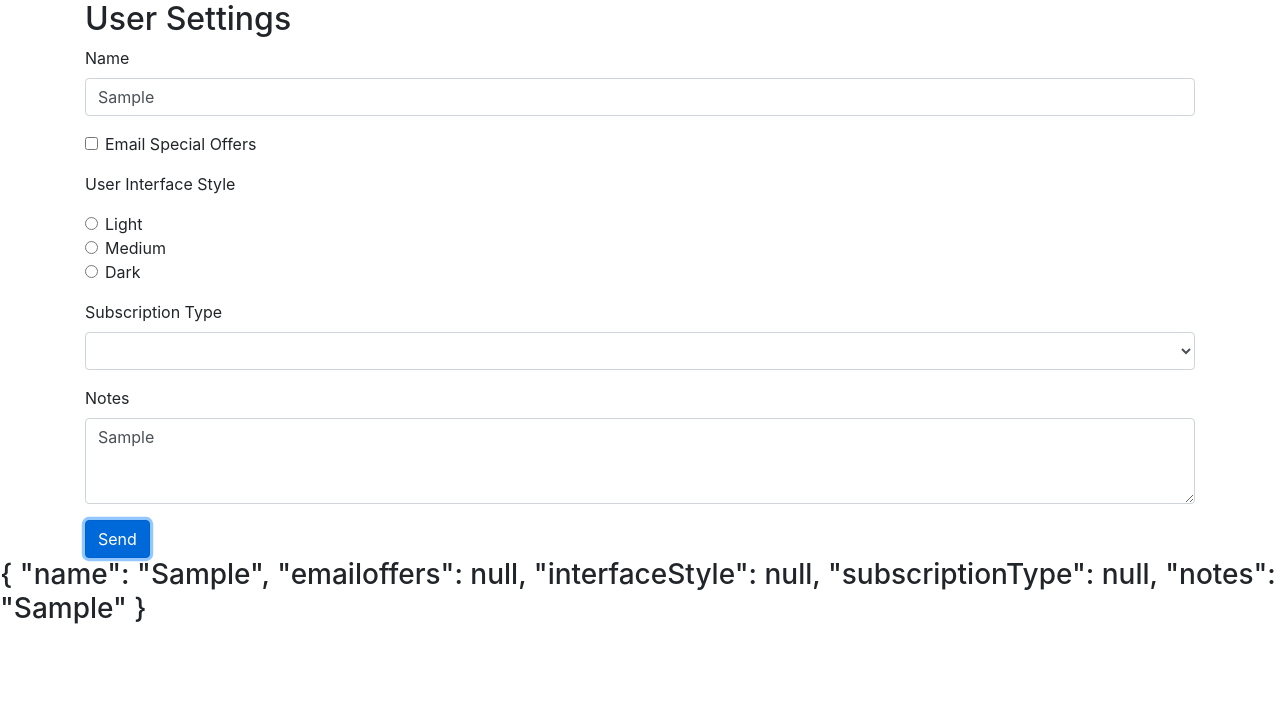
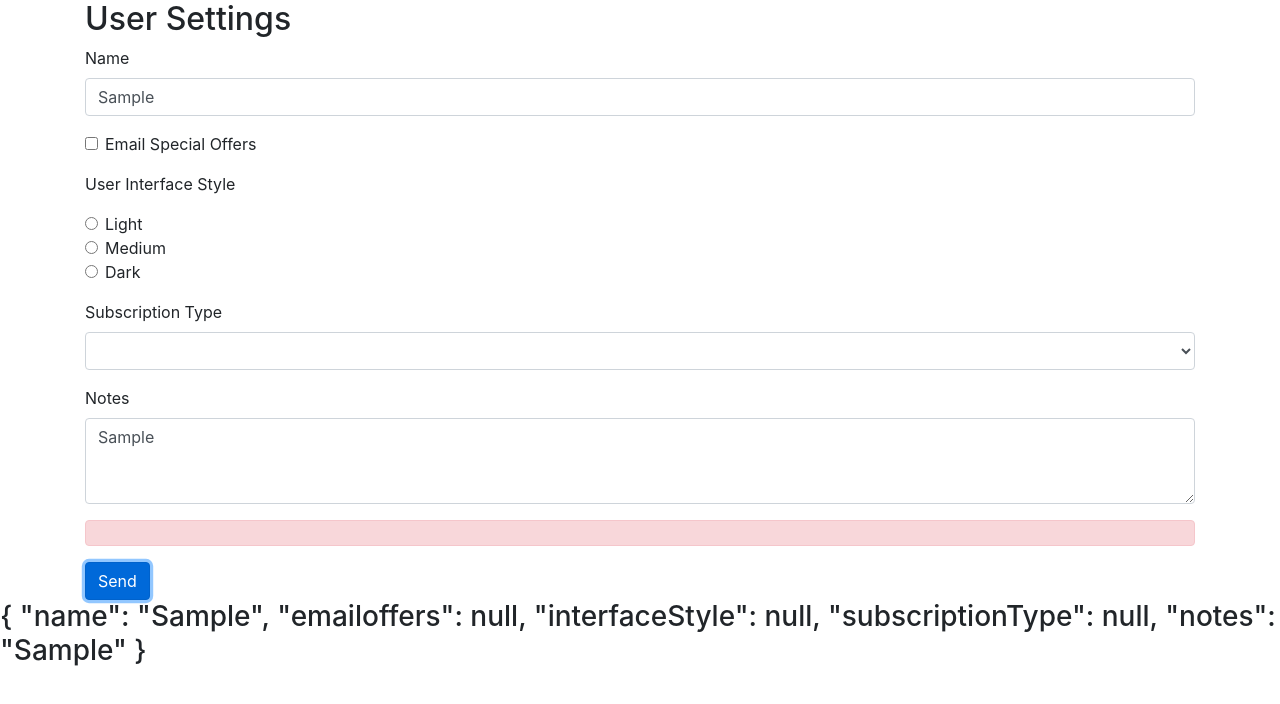
Before and after one commit to Inventrohyder/ps-demo-Angular-forms, an Angular app: page / in a window 1280 px wide. Both pictures are taken after typing "Sample", "Sample" into the empty fields and a click on the button "Send". Shown: the top 704 px of the page. Built offline with nearby package versions, Linux system fonts and the light colour scheme; no server answers.

Commit message:
lesson: Handling POST Errors

```diff
--- a/src/app/user-settings-form/user-settings-form.component.html
+++ b/src/app/user-settings-form/user-settings-form.component.html
@@ -66,6 +66,9 @@
             <textarea id="notes" name="notes" class="form-control" rows="3" [(ngModel)]="userSettings.notes"></textarea>
         </div>
 
+        <div [hidden]="!postError" class="alert alert-danger">
+            {{ postErrorMessage }}
+        </div>
         <button class="btn btn-primary">Send</button>
     </form>
 </div>
--- a/src/app/user-settings-form/user-settings-form.component.ts
+++ b/src/app/user-settings-form/user-settings-form.component.ts
@@ -23,6 +23,8 @@
   // in case the user cancels the form or hits the back button without
   // completing the form
   userSettings: UserSettings = { ...this.originalUserSettings };
+  postError = false;
+  postErrorMessage = '';
 
   constructor(private dataService: DataService) { }
 
@@ -33,12 +35,23 @@
     console.log('in onBlur: ', field.valid)
   }
 
+  onHttpError(errorResponse: any) {
+    console.log('error: ', errorResponse);
+    this.postError = true;
+    this.postErrorMessage = errorResponse.error.errorMessage;
+  }
+
   onSubmit(form: NgForm) {
     console.log('in onSubmit: ', form.valid);
-    this.dataService.postUserSettingsForm(this.userSettings).subscribe(
-      result => console.log('succes: ', result),
-      error => console.log('error: ', error)
-    );
+    if (form.valid) {
+      this.dataService.postUserSettingsForm(this.userSettings).subscribe(
+        result => console.log('succes: ', result),
+        error => this.onHttpError(error)
+      );
+    } else {
+      this.postError = true;
+      this.postErrorMessage = "Please fix the above errors."
+    }
   }
 
 }
```
